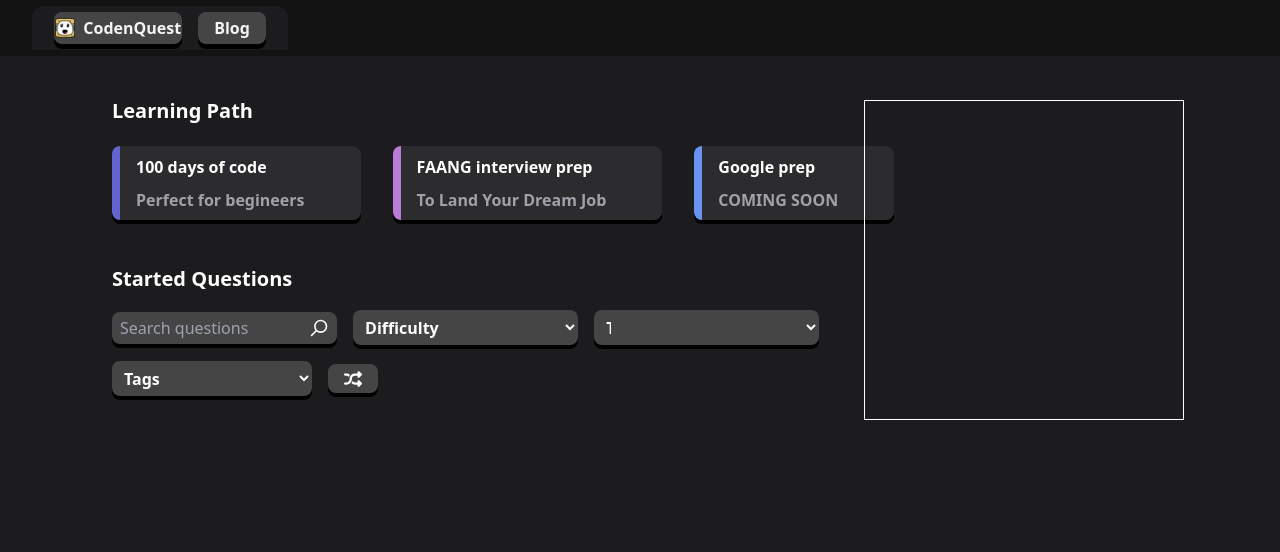
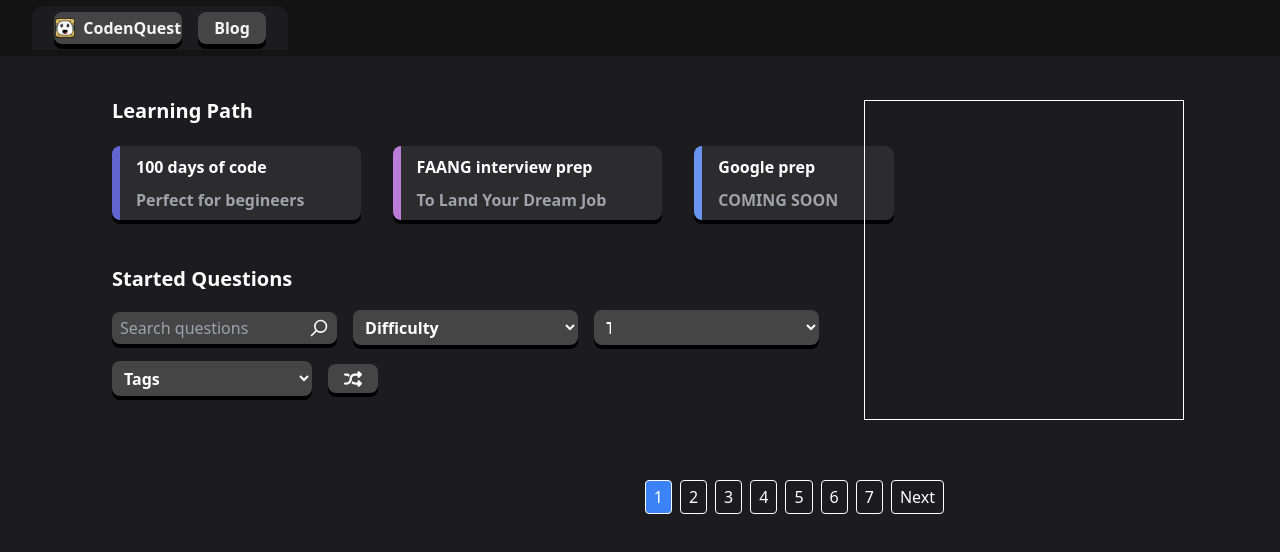
Before and after one commit to userAdityaa/frontend_code_quest, a Next.js app: page /questions in a window 1280 px wide. Shown: the top 552 px of the page. Built offline with nearby package versions, Linux system fonts and the light colour scheme; a web font is replaced by a local one.

Commit message:
update_problem_list: Updated the problem list according to page

```diff
--- a/app/questions/page.tsx
+++ b/app/questions/page.tsx
@@ -5,17 +5,24 @@ import { Navbar, ProblemList } from '../components'
 import axios from 'axios'
 import { Mukta_Mahee } from 'next/font/google'
 import Image from 'next/image'
+import Pagination from '../utils/Pagination'
 
 const muktaMahee = Mukta_Mahee({
   weight: ['400', '700'],
   subsets: ['latin'],
 });
 
+const changePage = (page: number) => {
+
+}
+
 const Questions = () => {
   const searchParams = useSearchParams();
   const username = searchParams.get('username')
   const avatar_url = searchParams.get('avatar_url')
   const token = searchParams.get('code')
+  const page = parseInt(searchParams.get('page') || '1', 10);
+  console.log(page);
 
   return (
     <div className={`${muktaMahee}`}>
@@ -102,11 +109,14 @@ const Questions = () => {
                 </button>
               </div>
             </div>
-          <ProblemList currentPage={1}/>
+          <div className='flex flex-col gap-14'>
+            <ProblemList currentPage={page}/>
+            <Pagination/>
+          </div>
         </div>
-
         <div className='border border-white fixed right-24 h-[40%] w-[25%]'></div>
       </div>
+
     </div>
   );
 }
```
